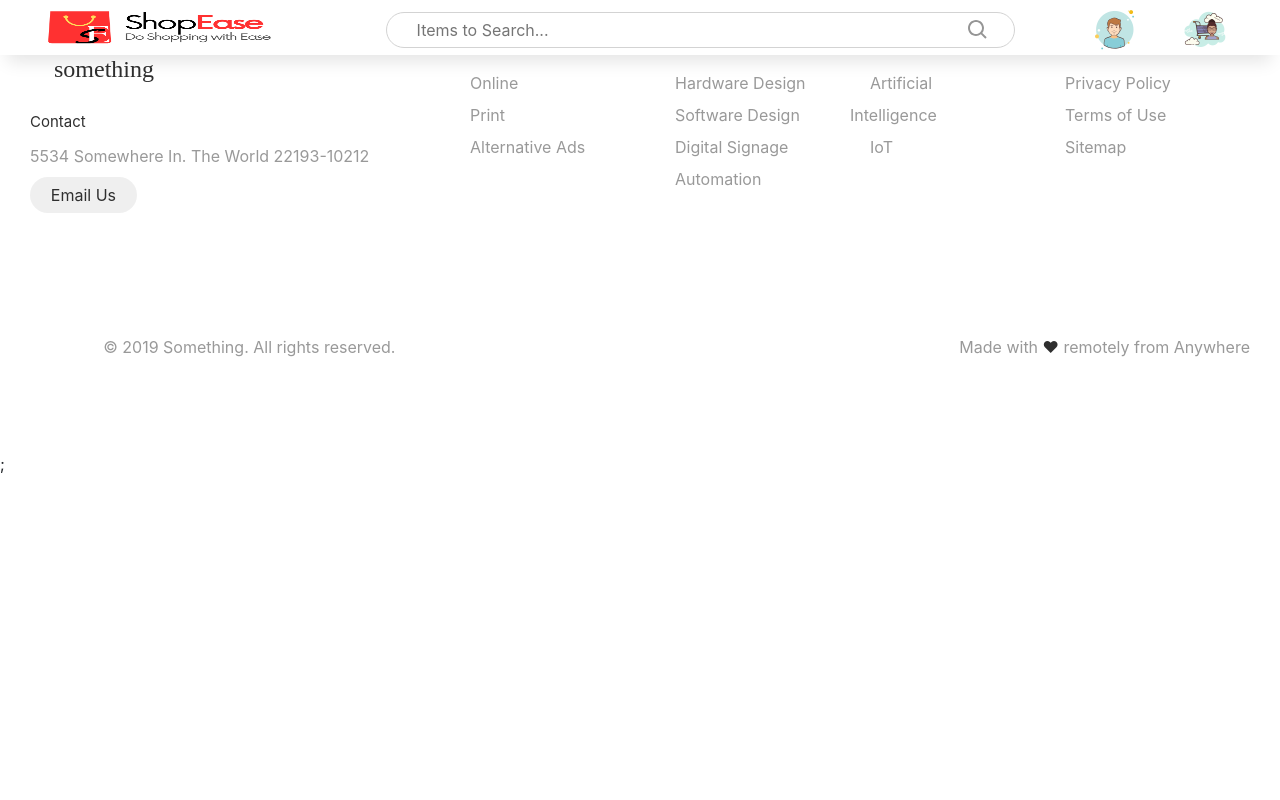
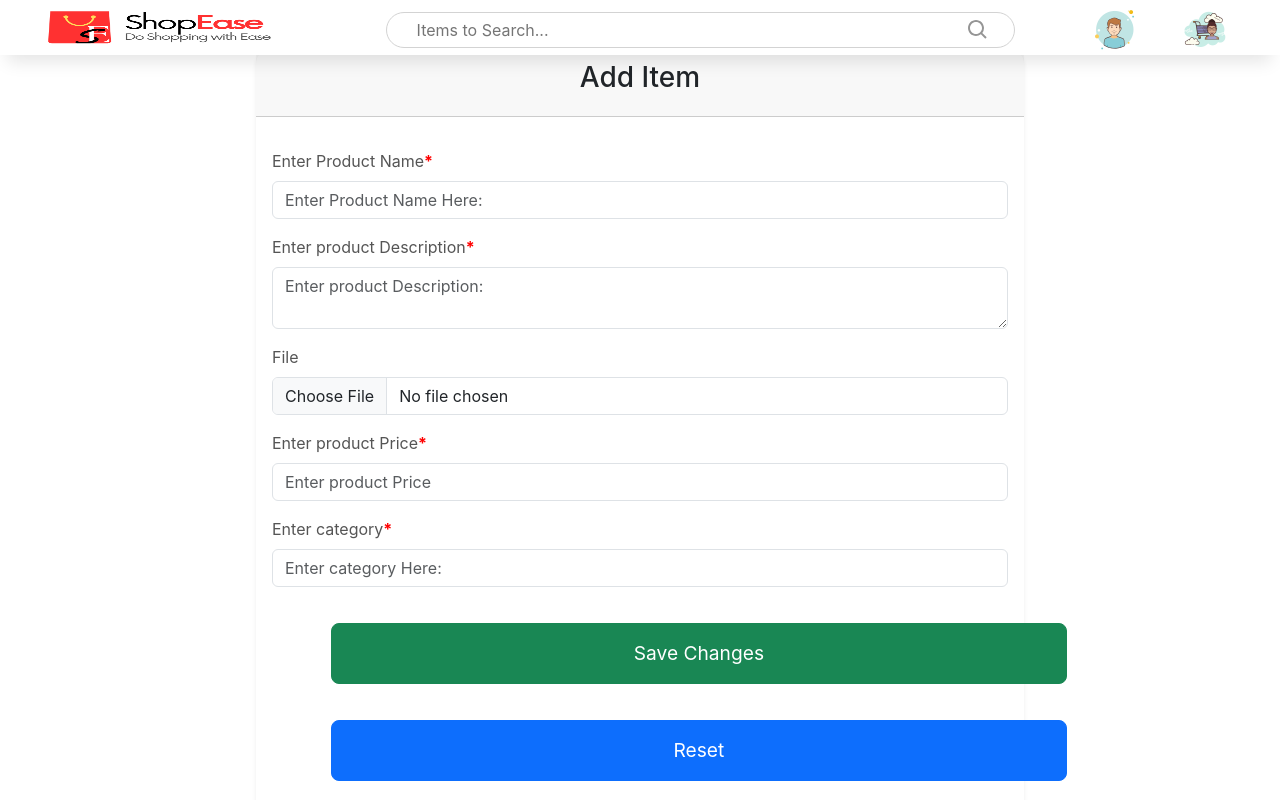
Before and after one commit to rashi888/CaseStudyProject, a React (Create React App) app: page /merchant in a window 1280 px wide. Shown: the top 800 px of the page. Built offline with nearby package versions, Linux system fonts and the light colour scheme; a web font is replaced by a local one.

Commit message:
merchant

```diff
--- a/src/pages/Merchant.jsx
+++ b/src/pages/Merchant.jsx
@@ -1,11 +1,52 @@
 import React from 'react'
-import { Button, Card, CardBody, CardFooter,Form, CardHeader, Col, Container, Input, Label, Row } from 'reactstrap'
+import "../styles/Merchant.css"
+import { Button, Card, CardBody, FormGroup, CardFooter, Form, CardHeader, Col, Container, Input, Label, Row } from 'reactstrap'
 
 
 function Merchant() {
   return (
     <>
+      <div className="addProductPage my-5 mt-3">
+        <Card className='shadow-sm mt-5' color='lightgray'>
+          <CardHeader><h3 className='text-center'>Add Item</h3></CardHeader>
+          <CardBody>
+            <Form >
+              <div className='my-3'>
+                <Label for='name'>Enter Product Name</Label><b><Label style={{ color: "red" }}>*</Label></b>
+                <Input type='text' id='name' placeholder='Enter Product Name Here: '></Input>
+              </div>
+              <div className='my-3'>
+                <Label for='name'>Enter product Description</Label><b><Label style={{ color: "red" }}>*</Label></b>
+                <Input type='textarea' id='name' placeholder='Enter product Description: '></Input>
+              </div>
+              <div className='my-3'>
+                <Label for="exampleFile">File</Label>
+                <Input
+                  id="exampleFile"
+                  name="file"
+                  type="file"
+                />
+              </div>
+              <div className='my-3'>
+                <Label for='name'>Enter product Price</Label><b><Label style={{ color: "red" }}>*</Label></b>
+                <Input type='text' id='name' placeholder='Enter product Price  '></Input>
+              </div>
+              <div className='my-3'>
+                <Label for='name'>Enter category</Label><b><Label style={{ color: "red" }}>*</Label></b>
+                <Input type='text' id='name' placeholder='Enter category Here: '></Input>
+              </div>
 
+              <div>
+                <Button className='savebtn' block color='success'>Save Changes</Button>
+              </div>
+              <div >
+                <Button className='resetbtn' block color='primary'>Reset</Button>
+              </div>
+
+            </Form>
+          </CardBody>
+        </Card>
+      </div>
     </>
   )
 }
--- a/src/styles/Merchant.css
+++ b/src/styles/Merchant.css
@@ -0,0 +1,15 @@
+.addProductPage{
+    /* height: 50%; */
+    width: 60%;
+    align-items: center;
+    margin: 0% 20%;
+    margin-top: 10%;
+}
+.savebtn{
+    height: 10%;
+    width: 100%;
+    overflow: hidden;
+}
+.resetbtn{
+
+}
```
